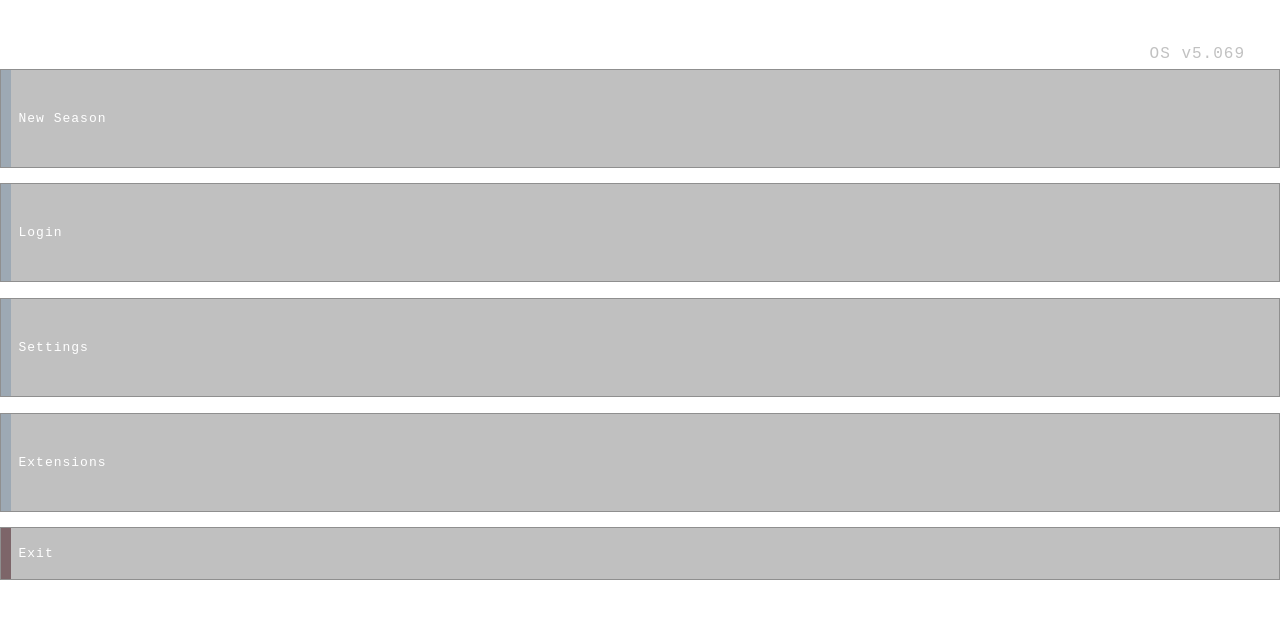
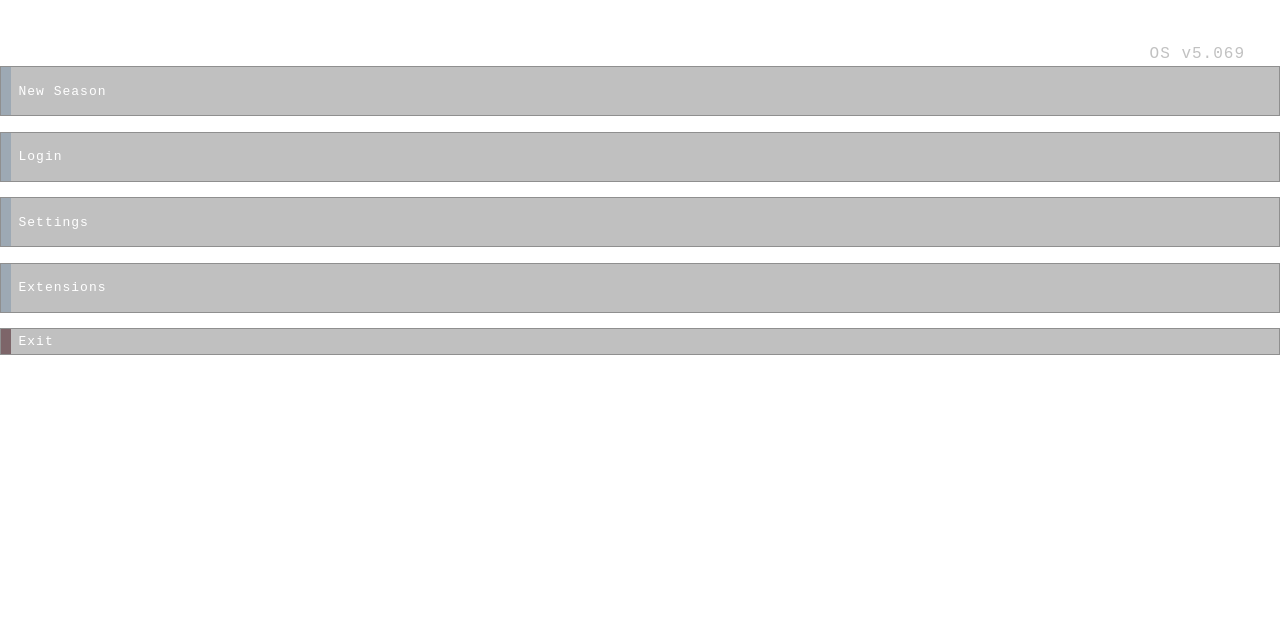
Before and after one commit to grammyy/Hacknet, a plain HTML site: page content/Web/Login.html in a window 1280 px wide. Drawn offline with Linux system fonts and the light colour scheme.

Commit message:
im a husk of my former self

```diff
--- a/content/Web/Login.html
+++ b/content/Web/Login.html
@@ -6,11 +6,11 @@
     <meta name="viewport" content="width=device-width, initial-scale=1.0">
     <style>
         body{display:flex;flex-direction: column;height:100vh;width:100vw;overflow:hidden;background:transparent;margin:0px;color:white;font-family:monospace;user-select:none}
-        #logo{line-height:58px;margin:0;font-size:80px;height:63.5px;font-family:Kremlin;letter-spacing:-5px;margin-top:5px}
-        .button{height:12.15%;background-color: hsla(0, 0%, 38%, 0.4);margin-bottom:15.5px;display:flex;align-items:center;border:1px #8f8f8f solid;letter-spacing:1px}
+        #logo{line-height:58px;margin:0;font-size:73px;height:61.35px;font-family:Kremlin;letter-spacing:-5px;margin-top:5px}
+        .button{height:47.984px;background-color: hsla(0, 0%, 38%, 0.4);margin-bottom:15.5px;display:flex;align-items:center;border:1px #8f8f8f solid;letter-spacing:1px}
         .button:hover{background-color: hsla(0, 0%, 80%, 0.4)}
         .marker{height:100%;width:10px;margin-right:7.5px;background-color: #9da9b4}
-        .x2{height:6.4% !important;padding-left:0}
+        .x2{height:25.266px !important;padding-left:0}
         #exit{background-color: #7d6569}
         @font-face {
             font-family: Kremlin;
--- a/hacknet.js
+++ b/hacknet.js
@@ -1,6 +1,6 @@
 GUI=document.body.children["GUI"]
 window.onload=function(){ //cmd window execution here for visuals
-    GUI.insertAdjacentHTML("afterbegin","<iframe src='content/web/Login.html'style='height:55%;width:35%;align-self:center;margin:175px;margin-bottom:232.5px'></iframe>")
+    GUI.insertAdjacentHTML("afterbegin","<iframe src='content/web/Login.html'style='height:55%;width:35%;align-self:center;margin:180.4px;margin-bottom:242.5px'></iframe>")
     if(Cookies.get("accounts")){
         document.getElementsByTagName("iframe")[0].contentWindow.document.body.children[3].style.display="flex"}}
 commands=[
```
